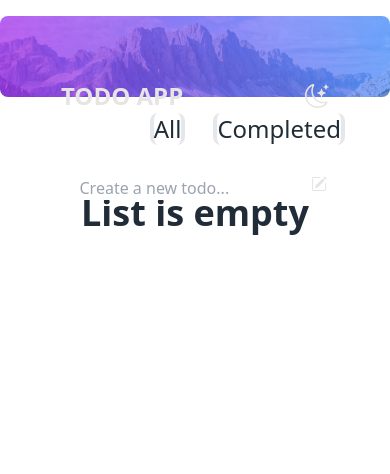
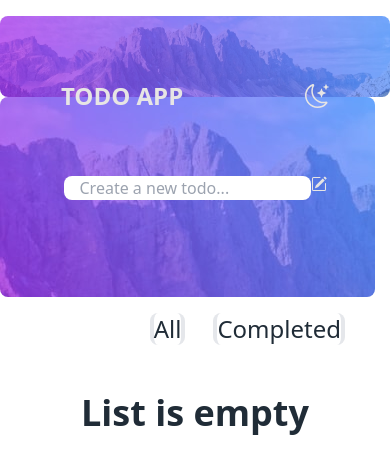
Before and after one commit to jyotirmoy-sinhababu/Daily-notes, a React (Vite) app: page / in a window 390 px wide. Shown: the top 474 px of the page. Built offline with nearby package versions, Linux system fonts and the light colour scheme.

Commit message:
mobile view added

```diff
--- a/src/components/nav/Nav.tsx
+++ b/src/components/nav/Nav.tsx
@@ -5,6 +5,8 @@ import { selectTheme } from '../../slice/ThemeSlice';
 
 import desktopDark from '../../assets/desktopDark.jpg';
 import desktopLight from '../../assets/deskopLight.jpg';
+import mobileDark from '../../assets/mobileDark.jpg';
+import mobileLight from '../../assets/mobileLight.jpg';
 
 import InputForm from '../inputForm/InputForm';
 
@@ -18,11 +20,34 @@ const Nav = () => {
 
   return (
     <div className='relative'>
-      <div className=''>
+      <div className='sm:hidden lg:block'>
         {!theme ? (
-          <img className='rounded-lg' src={desktopLight} alt='dark theme' />
+          <img
+            className='rounded-lg sm:hidden lg:block'
+            src={desktopLight}
+            alt='dark theme'
+          />
         ) : (
-          <img className='rounded-lg' src={desktopDark} alt='dark theme' />
+          <img
+            className='rounded-lg sm:hidden lg:block'
+            src={desktopDark}
+            alt='dark theme'
+          />
+        )}
+      </div>
+      <div className='lg:hidden sm:block'>
+        {!theme ? (
+          <img
+            className='rounded-lg lg:hidden sm:block'
+            src={mobileLight}
+            alt='dark theme'
+          />
+        ) : (
+          <img
+            className='rounded-lg lg:hidden sm:block'
+            src={mobileDark}
+            alt='dark theme'
+          />
         )}
       </div>
       <div className='flex justify-around absolute w-full top-16 '>
```
